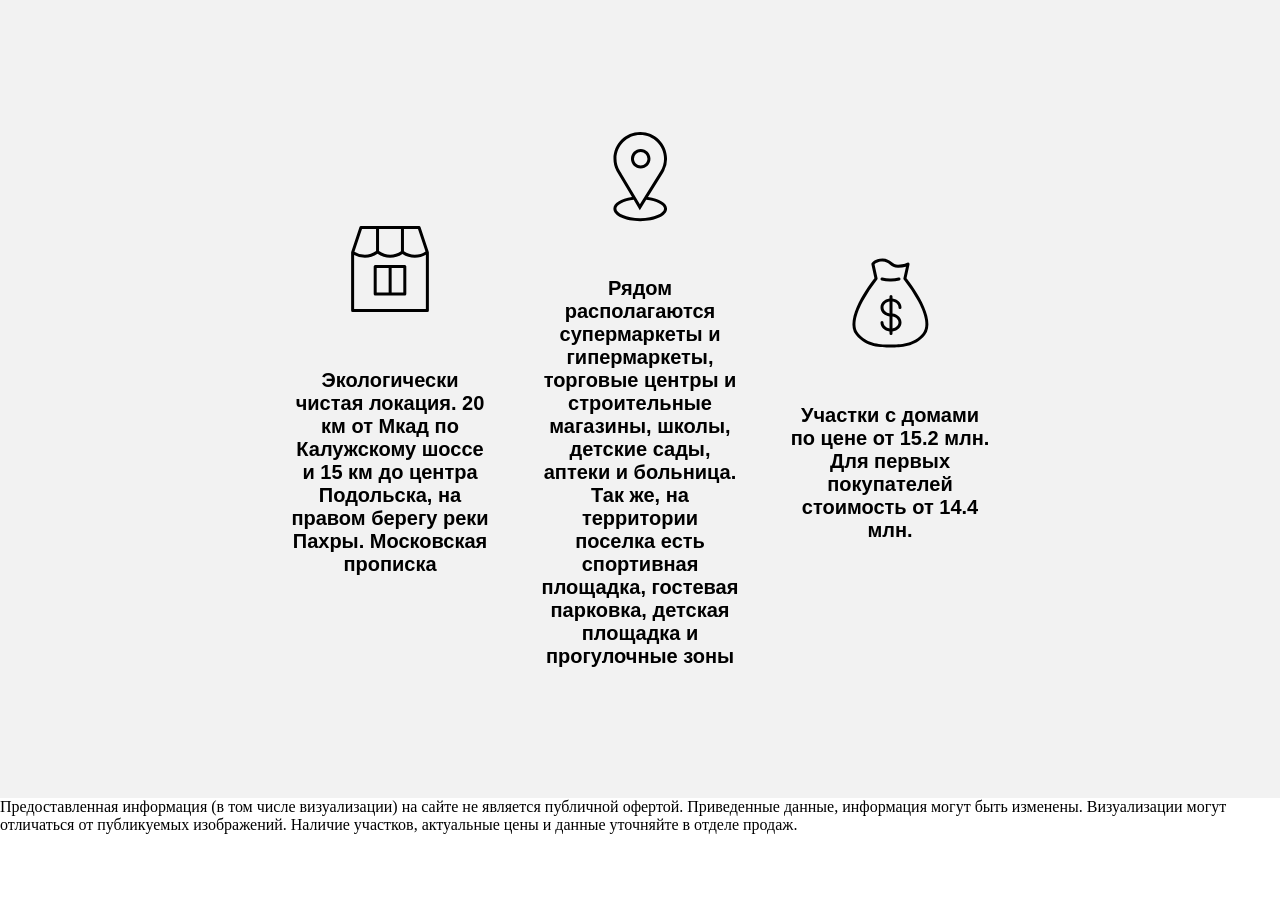
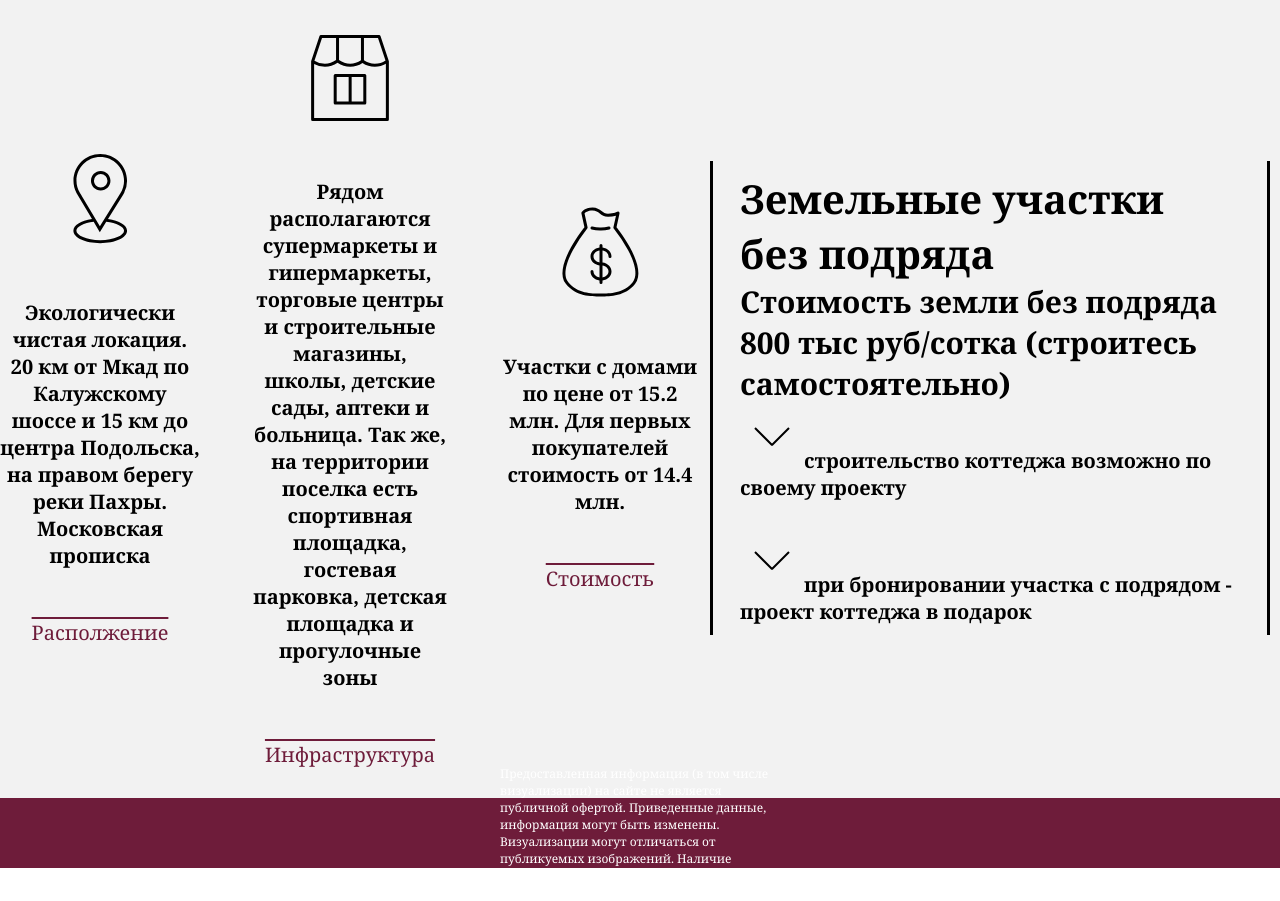
Before and after one commit to pugsparty/sofinoPark, a React (Vite) app in the folder client/: page /company-description in a window 1280 px wide. Shown: the part 140-1041 px from the top of the page. Before the commit the page ends 974 px from the top, so only its background shows below. Built offline with nearby package versions, Linux system fonts and the light colour scheme.

Commit message:
release some css/company page and footer

```diff
--- a/client/src/Styles/CompanyDescriptionPageStyle.css
+++ b/client/src/Styles/CompanyDescriptionPageStyle.css
@@ -4,17 +4,14 @@
   box-sizing: border-box;
 }
 .container {
-  width: 100%;
-  height: 100vh;
+  font-family: Georgia, 'Times New Roman', Times, serif;
 }
 .svg {
   width: 100px;
   height: 100px;
 }
 .imgContainer {
-
   display: flex;
-  justify-content: center;
   align-items: center;
   gap: 50px;
 }
@@ -54,3 +51,39 @@
   font-size: 20px;
   width: 200px;
 }
+.spanText {
+  font-weight: lighter;
+  color: #6e1c3a;
+  text-decoration: overline;
+  font-size: 20px;
+}
+.withoutPodryad {
+  position: relative;
+  display: inline-block;
+  padding: 0 20px;
+  border-radius: 20px;
+  display: flex;
+  margin: 30px;
+  justify-content: center;
+  align-items: center;
+  padding: 10px;
+  flex-direction: column;
+  font-size: 20px;
+  font-weight: bold;
+  width: 600px;
+}
+.withoutPodryad::before,
+.withoutPodryad::after {
+  content: '';
+  position: absolute;
+  top: 0;
+  bottom: 0;
+  width: 3px; /* Толщина линии */
+  background-color: #000;
+}
+.withoutPodryad::before {
+  left: -20px;
+}
+.withoutPodryad::after {
+  right: -20px;
+}
--- /dev/null
+++ b/client/src/Styles/Footer.css
@@ -0,0 +1,13 @@
+.footerContainer {
+  display: flex;
+  align-items: center;
+  justify-content: center;
+  background-color: #6e1c3a;
+  color: #fff;
+  height: 70px;
+  font-size: 12px;
+  padding: 0 500px;
+}
+.footer {
+  font-family: Georgia, 'Times New Roman', Times, serif;
+}
--- a/client/src/components/UI/Footer.tsx
+++ b/client/src/components/UI/Footer.tsx
@@ -1,11 +1,15 @@
 import React from 'react';
+import '../../Styles/Footer.css';
 
 export default function Footer(): React.JSX.Element {
   return (
-    <span className="footer">
-      Предоставленная информация (в том числе визуализации) на сайте не является публичной офертой.
-      Приведенные данные, информация могут быть изменены. Визуализации могут отличаться от
-      публикуемых изображений. Наличие участков, актуальные цены и данные уточняйте в отделе продаж.
-    </span>
+    <div className="footerContainer">
+      <div className="footer">
+        Предоставленная информация (в том числе визуализации) на сайте не является публичной
+        офертой. Приведенные данные, информация могут быть изменены. Визуализации могут отличаться
+        от публикуемых изображений. Наличие участков, актуальные цены и данные уточняйте в отделе
+        продаж.
+      </div>
+    </div>
   );
 }
--- a/client/src/components/pages/CompanyDescriptionPage.tsx
+++ b/client/src/components/pages/CompanyDescriptionPage.tsx
@@ -2,33 +2,50 @@ import React from 'react';
 import svg from '../../img/15re_shop.svg';
 import svg2 from '../../img/education_location.svg';
 import svg3 from '../../img/Tilda_Icons_37_Finance_technologies_moneybag.svg';
+import svg4 from '../../img/GalochkaSvg.svg';
 import '../../Styles/CompanyDescriptionPageStyle.css';
 export default function CompanyDescriptionPage(): React.JSX.Element {
   return (
+    <>
       <div className="container">
         <div className="imgContainer">
           <div className="locationSvg">
-          <img src={svg} className="svg"></img>
+            <img src={svg2} className="svg"></img>
             <h2 className="locationText">
               Экологически чистая локация. 20 км от Мкад по Калужскому шоссе и 15 км до центра
               Подольска, на правом берегу реки Пахры. Московская прописка
             </h2>
+            <div className="spanText">Располжение</div>
           </div>
           <div className="infrastructureSvg">
-          <img src={svg2} className="svg"></img>
+            <img src={svg} className="svg"></img>
             <h2 className="infrastructureText">
               Рядом располагаются супермаркеты и гипермаркеты, торговые центры и строительные
               магазины, школы, детские сады, аптеки и больница. Так же, на территории поселка есть
               спортивная площадка, гостевая парковка, детская площадка и прогулочные зоны
             </h2>
+            <div className="spanText">Инфраструктура</div>
           </div>
           <div className="priceSvg">
             <img src={svg3} className="svg"></img>
             <h2 className="priceText">
               Участки с домами по цене от 15.2 млн. Для первых покупателей стоимость от 14.4 млн.
             </h2>
+            <div className="spanText">Стоимость</div>
           </div>
         </div>
+        <div className="withoutPodryad">
+          <h1>Земельные участки без подряда</h1>
+          <h2>Стоимость земли без подряда 800 тыс руб/сотка (строитесь самостоятельно)</h2>
+          <span>
+            <img src={svg4}></img>строительство коттеджа возможно по своему проекту
+          </span>
+          <br></br>
+          <span>
+            <img src={svg4}></img>при бронировании участка с подрядом - проект коттеджа в подарок
+          </span>
         </div>
+      </div>
+    </>
   );
 }
```
Also changed, not shown: client/src/img/CompanyDescriptionImg.jpeg (added), client/src/img/GalochkaSvg.svg (added). Lines whose indentation alone changed are shown as unchanged.
